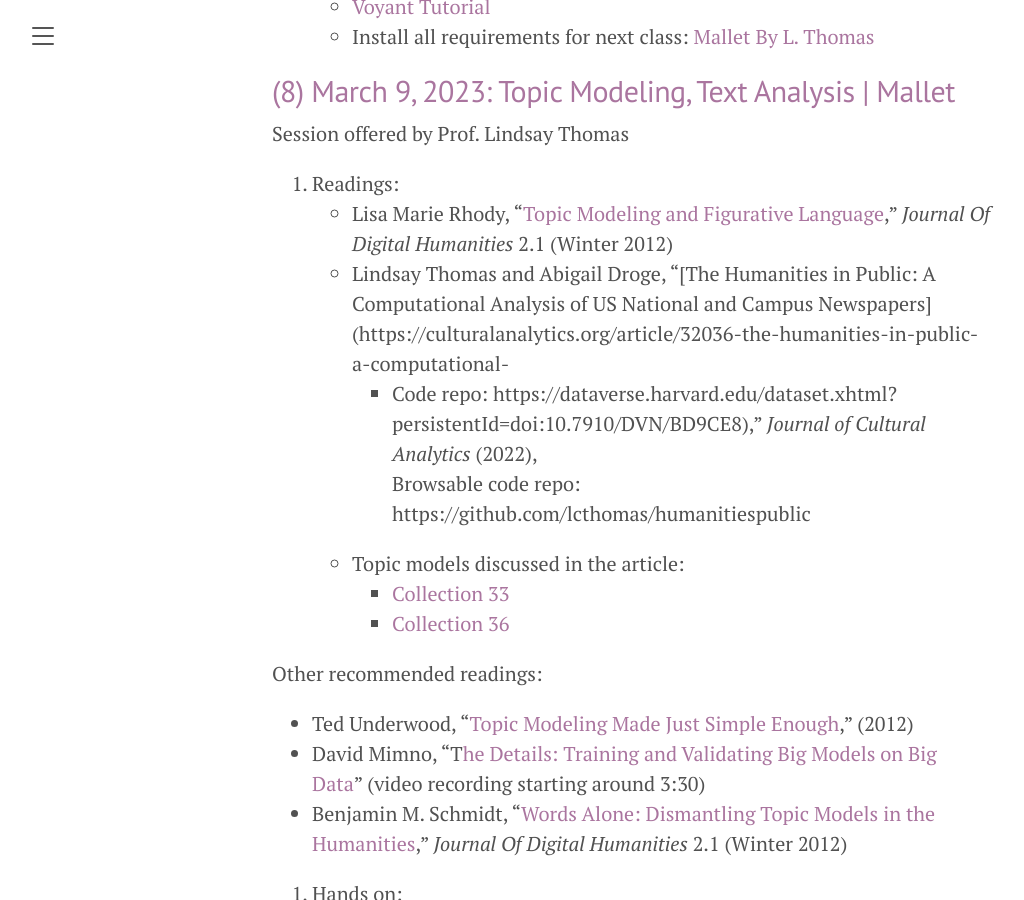
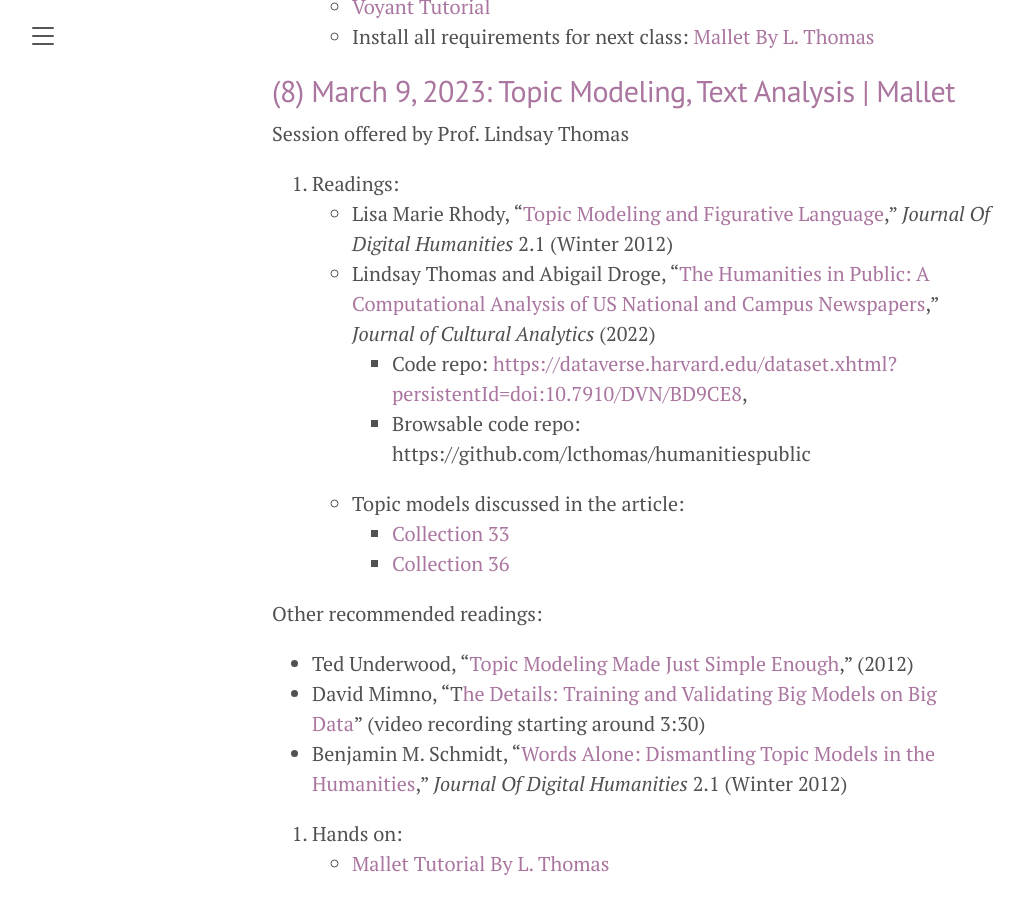
Before and after one commit to susannalles/DHPracticum_Spring23, a Jekyll site: the page built from schedule.md, in a window 1280 px wide and 900 px high, scrolled down 3802 px. Shown: the whole window, without its empty margins (8-1032 px from the left). Built offline with Jekyll 4.4.1, drawn with Linux system fonts in a browser that asks for light colours.

Commit message:
Update schedule.md

```diff
--- a/schedule.md
+++ b/schedule.md
@@ -101,9 +101,9 @@ Session offered by Prof. Lindsay Thomas
 
 1. Readings:
 - Lisa Marie Rhody, “[Topic Modeling and Figurative Language](http://journalofdigitalhumanities.org/2-1/topic-modeling-and-figurative-language-by-lisa-m-rhody/),” *Journal Of Digital Humanities* 2.1 (Winter 2012)
-- Lindsay Thomas and Abigail Droge, “[The Humanities in Public: A Computational Analysis of US National and Campus Newspapers](https://culturalanalytics.org/article/32036-the-humanities-in-public-a-computational-
-  * Code repo: https://dataverse.harvard.edu/dataset.xhtml?persistentId=doi:10.7910/DVN/BD9CE8),” *Journal of Cultural Analytics* (2022),
-Browsable code repo: https://github.com/lcthomas/humanitiespublic
+- Lindsay Thomas and Abigail Droge, “[The Humanities in Public: A Computational Analysis of US National and Campus Newspapers](https://culturalanalytics.org/article/32036-the-humanities-in-public-a-computational-),” *Journal of Cultural Analytics* (2022)
+  * Code repo: <https://dataverse.harvard.edu/dataset.xhtml?persistentId=doi:10.7910/DVN/BD9CE8>,
+  * Browsable code repo: https://github.com/lcthomas/humanitiespublic
 - Topic models discussed in the article:
   * [Collection 33](http://harbor.english.ucsb.edu:10002/collections/20200515_1455_us-classification-results-top-newspapers-universitywire-hum-sci/dfr-browser/topics100/)
   * [Collection 36](http://harbor.english.ucsb.edu:10002/collections/20200522_1900_us-humanities-classification-results-top-newspapers-universitywire-not-hum/dfr-browser/topics150/)
```
